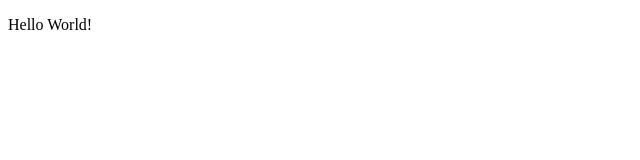
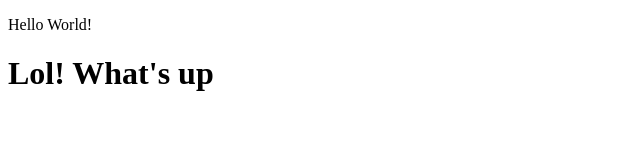
Before and after one commit to Jubair-Ahmed-Junjun/a-z, a plain HTML site: page index.html in a window 1280 px wide. Shown: the whole page, without its empty margins (0-640 px from the left). Drawn offline with Linux system fonts and the light colour scheme.

Commit message:
updated some feature

```diff
--- a/index.html
+++ b/index.html
@@ -8,5 +8,6 @@
 </head>
 <body>
           <p>Hello World!</p>
+          <h1>Lol! What's up</h1>
 </body>
 </html>
```
